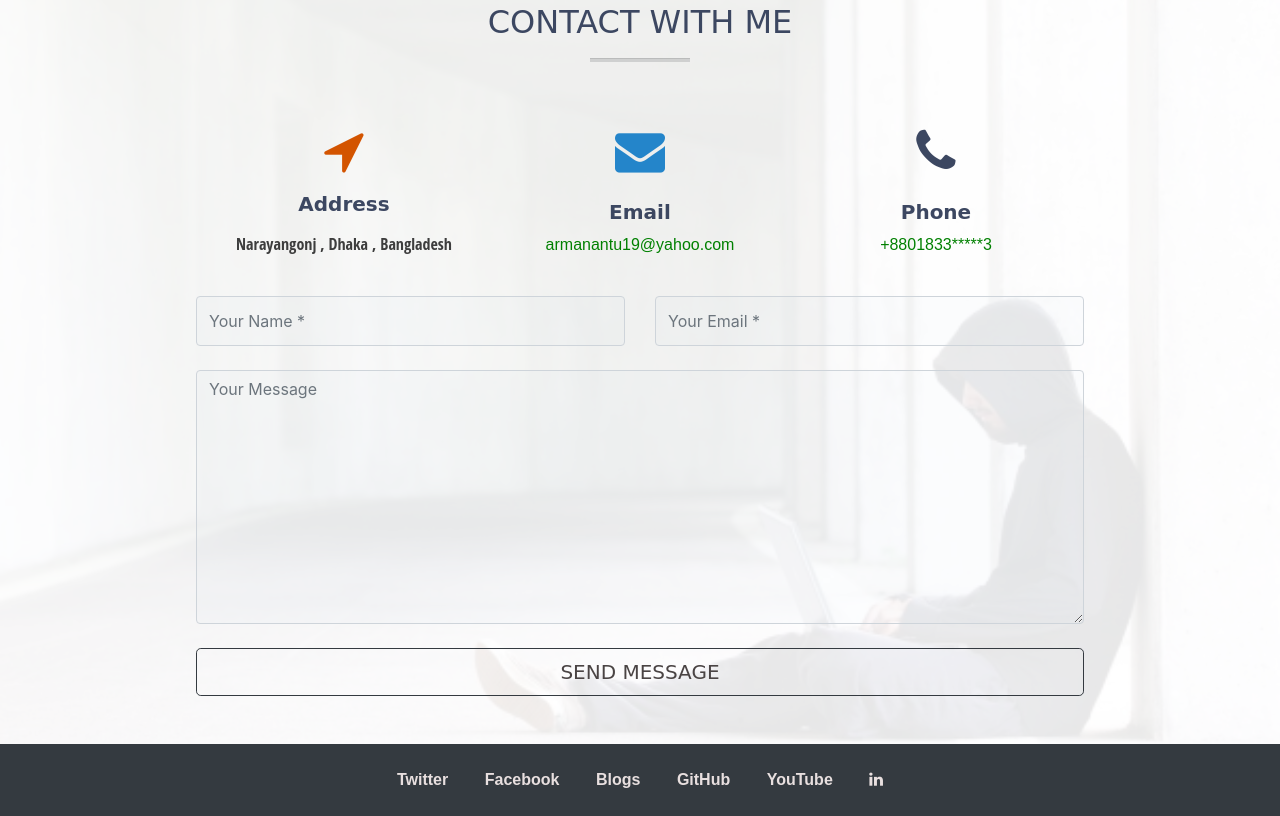
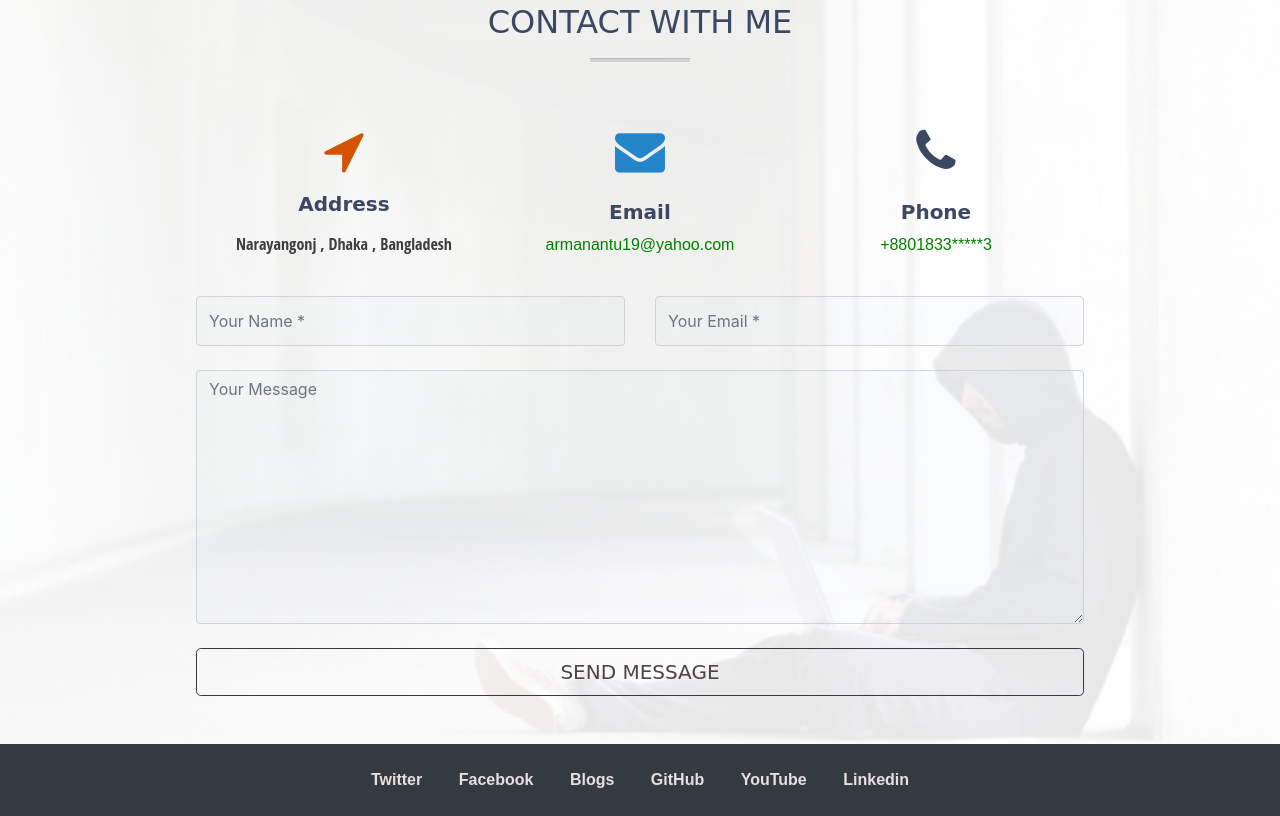
Before and after one commit to 0xAntu/0xAntu.github.io, a plain HTML site: page index.html in a window 1280 px wide. Shown: the part 2723-3539 px from the top of the page. Drawn offline with Linux system fonts and the light colour scheme.

Commit message:
Update index.html

```diff
--- a/index.html
+++ b/index.html
@@ -366,11 +366,9 @@
       <li class="nav-item">
         <a class="nav-link font-weight-bold" href="https://www.youtube.com/channel/UCeCbbJEluaL2RtI3GMw_Qew">YouTube</a>
       </li>
-                     <li class="nav-item">
-                <a class="nav-link" href="https://www.linkedin.com/in/0xantu/">
-                  <i class="fa fa-linkedin"></i>
-                </a>
-              </li>
+            <li class="nav-item">
+        <a class="nav-link font-weight-bold" href="https://www.linkedin.com/in/0xantu/">Linkedin</a>
+      </li>
     </ul>
   </div>
 </footer>
```
